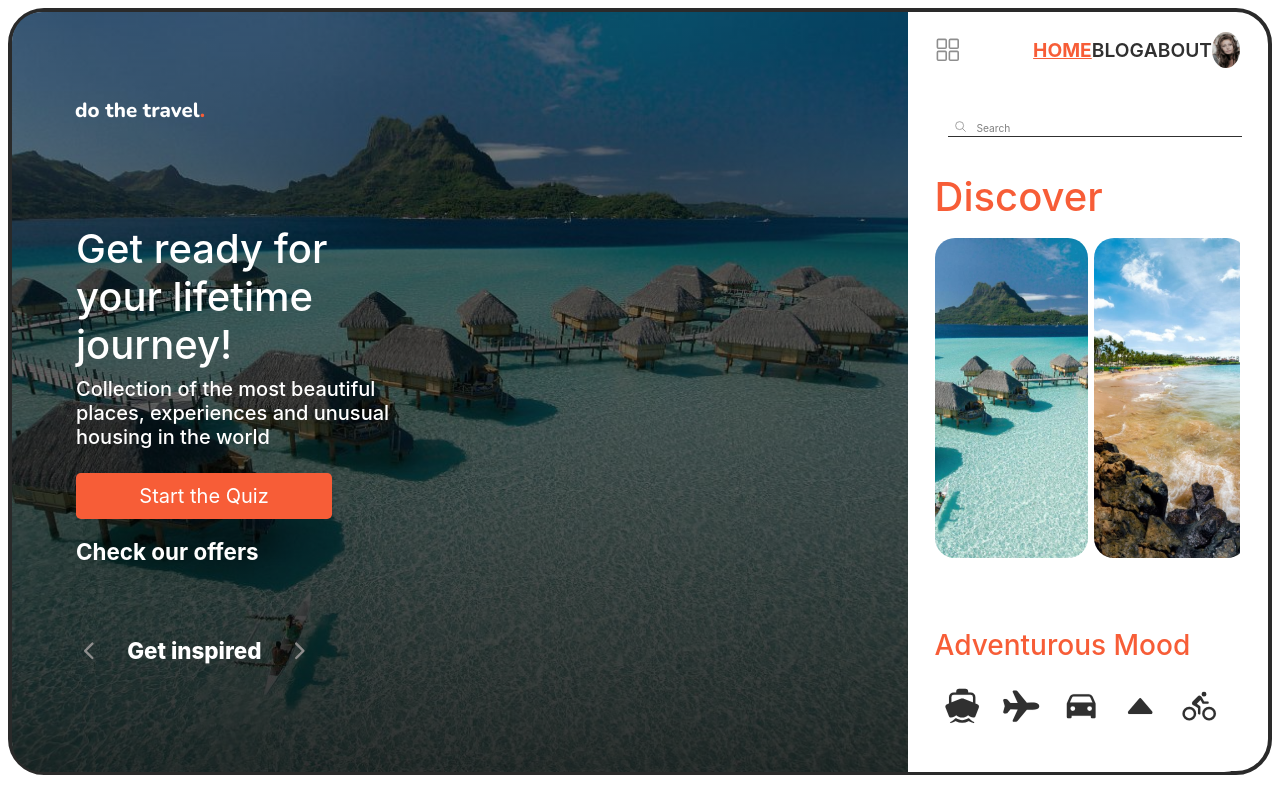
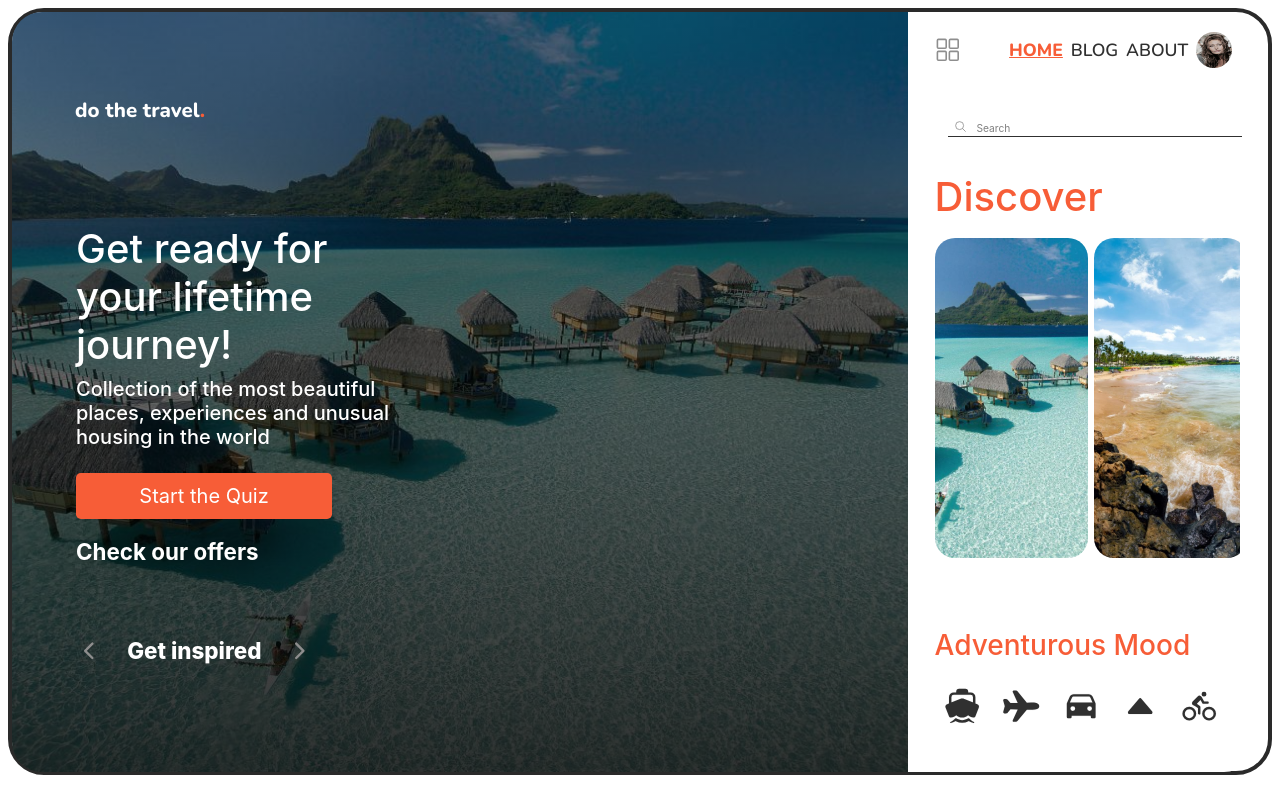
Before and after one commit to bidodev/react-dtravel-client, a React (Create React App) app: page / in a window 1280 px wide. Shown: the top 800 px of the page. Built offline with nearby package versions, Linux system fonts and the light colour scheme.

Commit message:
font-family for the nav

```diff
--- a/src/scss/layout/_aside.scss
+++ b/src/scss/layout/_aside.scss
@@ -27,14 +27,15 @@
       display: flex;
       align-items: center;
       justify-content: space-evenly;
-      width: 65%;
+      width: 75%;
       text-transform: uppercase;
       list-style: none;
+      font-family: "Nunito", sans-serif;
 
       a {
         color: #303030;
         font-weight: 600;
-        font-size: 1.2rem;
+        font-size: 1.1rem;
       }
 
       .active {
```
